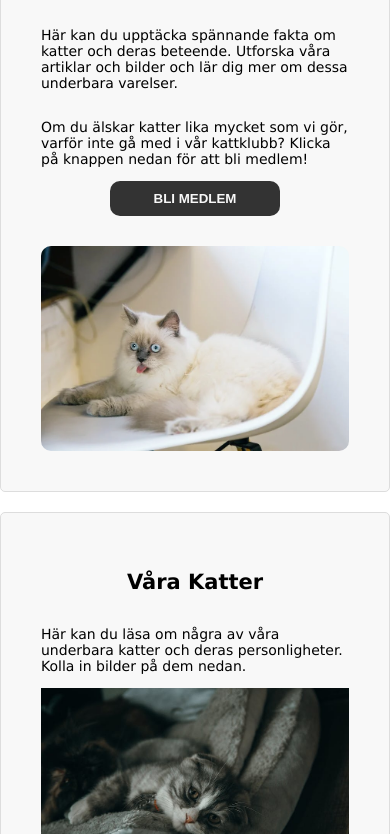
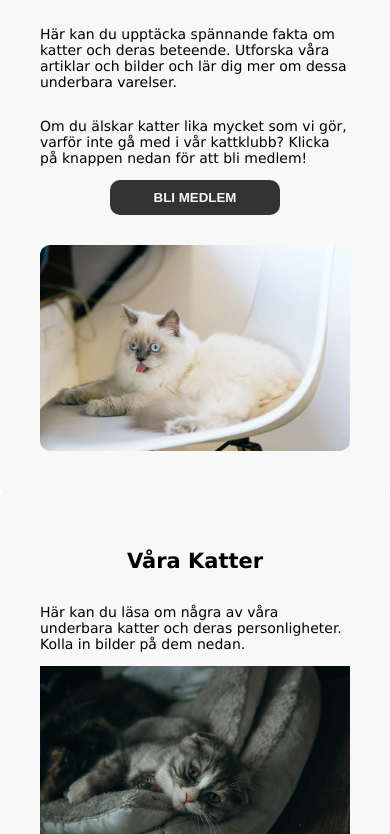
Before and after one commit to marwal1987/responsive-catpage, a plain HTML site: page index.html in a window 390 px wide. Shown: the part 257-1091 px from the top of the page. Drawn offline with Linux system fonts and the light colour scheme.

Commit message:
removed margin mobile

```diff
--- a/style.css
+++ b/style.css
@@ -46,8 +46,8 @@ main {
 .container {
   display: flex;
   flex-direction: column;
-  max-width: 80vw;
-  /* max-width: 900px; */
+  /* max-width: 80vw; */
+  max-width: 900px;
 }
 
 .section {
@@ -152,12 +152,17 @@ Om jag har tid tänkte jag göra om hela sidan med mobil först i åtanke*/
     justify-content: center;
     gap: 10;
   }
-  main {
+
+  .section {
+    margin: 0px;
+    border: none;
+  }
+  /* main {
     margin: -10px;
-  }
-  .container {
+  } */
+  /* .container {
     max-width: 100%;
-  }
+  } */
 
   .section1Text {
     display: flex;
```
